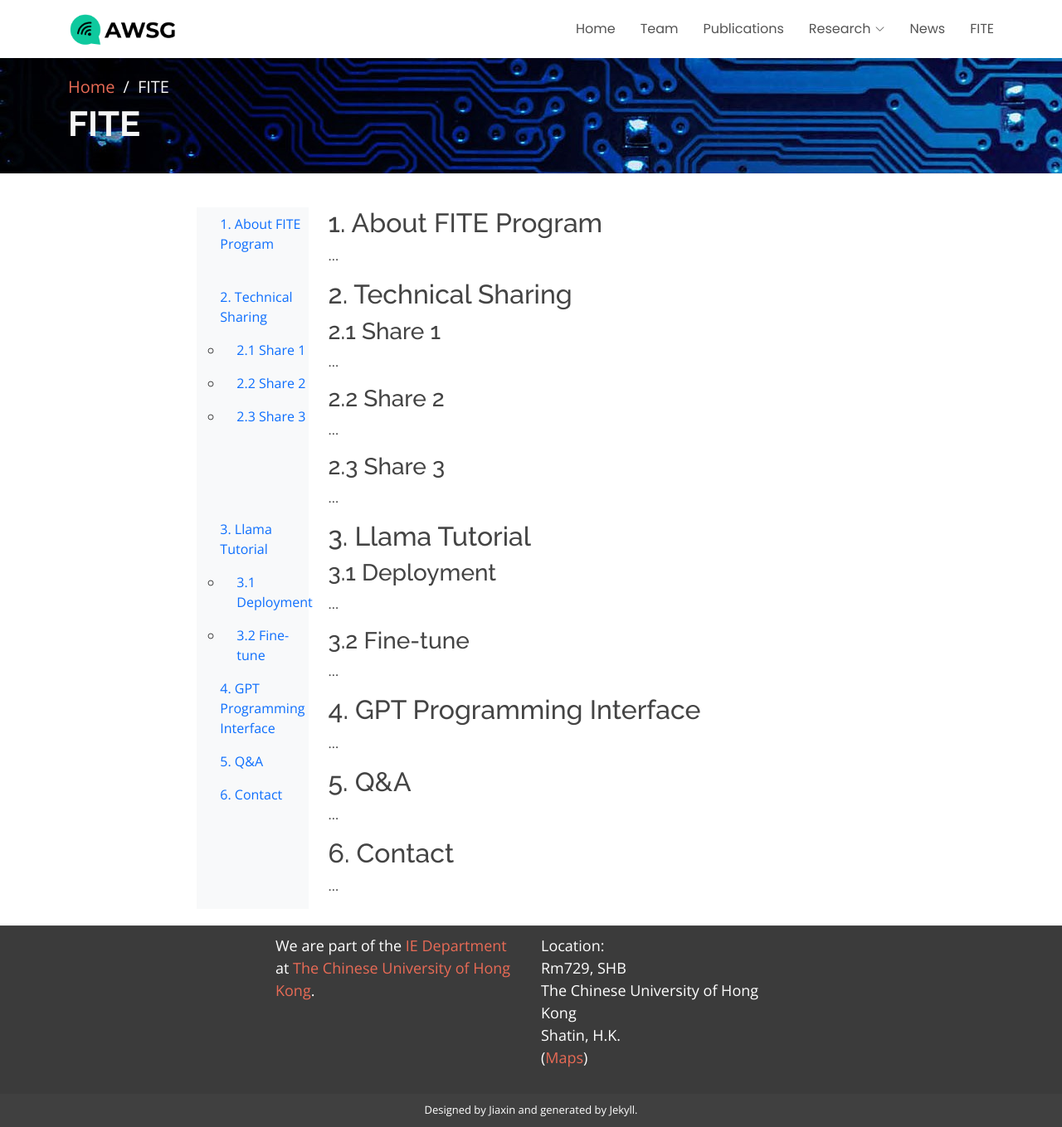
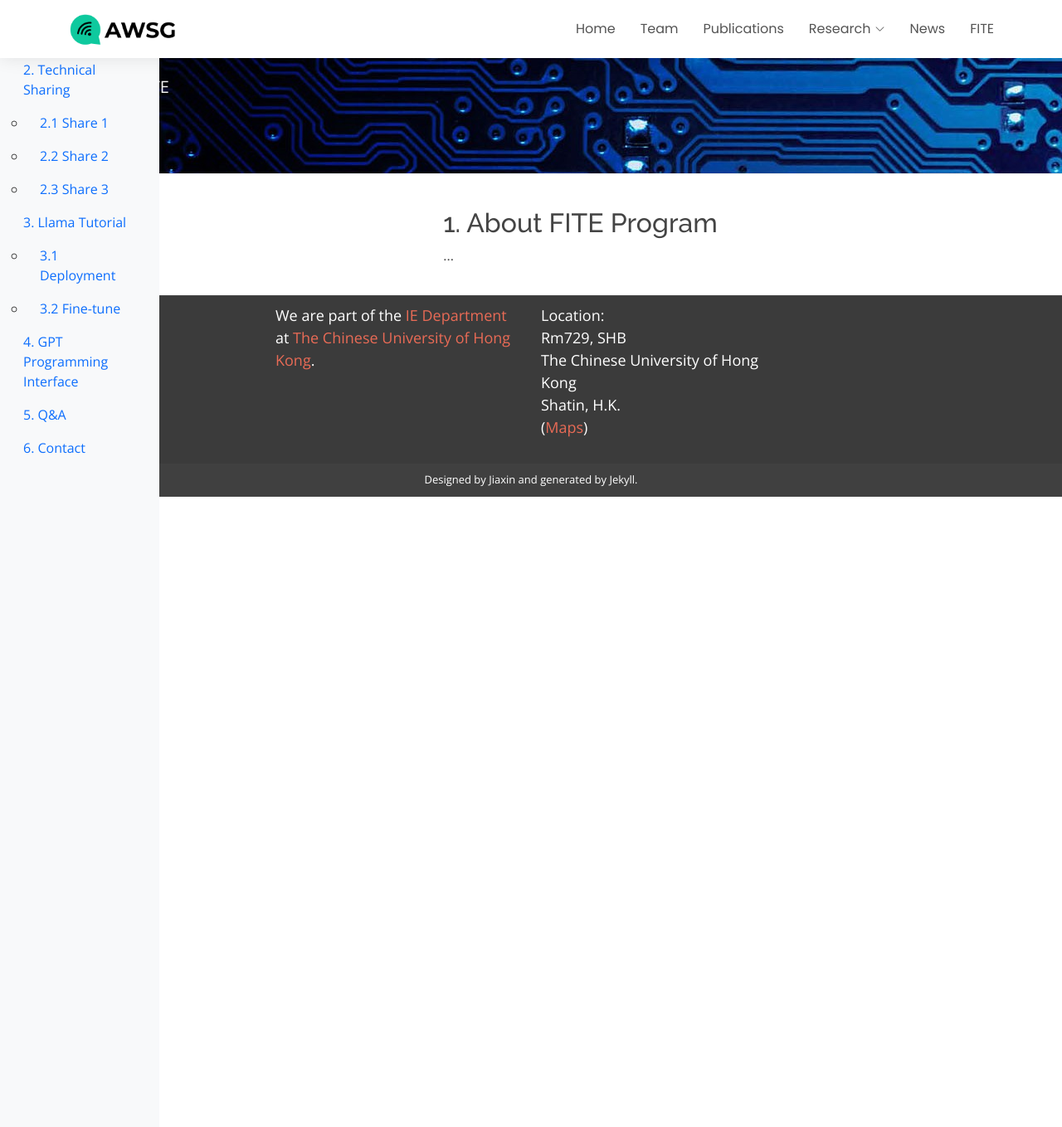
Before and after one commit to HarminChee/AWSG-FITE-Web, a Jekyll site: the page built from _pages/fite.html, in a window 1280 px wide and 1359 px high. Shown: the whole window at 83% size. Built offline with Jekyll 4.4.1, drawn with Linux system fonts in a browser that asks for light colours; nearby versions of some CDN libraries.

Commit message:
Update fite.html

```diff
--- a/_pages/fite.html
+++ b/_pages/fite.html
@@ -10,73 +10,73 @@
       <div class="position-sticky">
         <ul class="nav flex-column">
           <li class="nav-item">
-            <a class="nav-link active" href="#about-fite-program">1. About FITE Program</a>
+            <a class="nav-link active" href="#about-fite-program" onclick="showSection('about-fite-program')">1. About FITE Program</a>
           </li>
           <li class="nav-item">
-            <a class="nav-link" href="#technical-sharing">2. Technical Sharing</a>
+            <a class="nav-link" href="#technical-sharing" onclick="showSection('technical-sharing')">2. Technical Sharing</a>
             <ul>
-              <li><a class="nav-link" href="#share-1">2.1 Share 1</a></li>
-              <li><a class="nav-link" href="#share-2">2.2 Share 2</a></li>
-              <li><a class="nav-link" href="#share-3">2.3 Share 3</a></li>
+              <li><a class="nav-link" href="#share-1" onclick="showSection('share-1')">2.1 Share 1</a></li>
+              <li><a class="nav-link" href="#share-2" onclick="showSection('share-2')">2.2 Share 2</a></li>
+              <li><a class="nav-link" href="#share-3" onclick="showSection('share-3')">2.3 Share 3</a></li>
             </ul>
           </li>
           <li class="nav-item">
-            <a class="nav-link" href="#llama-tutorial">3. Llama Tutorial</a>
+            <a class="nav-link" href="#llama-tutorial" onclick="showSection('llama-tutorial')">3. Llama Tutorial</a>
             <ul>
-              <li><a class="nav-link" href="#deployment">3.1 Deployment</a></li>
-              <li><a class="nav-link" href="#fine-tune">3.2 Fine-tune</a></li>
+              <li><a class="nav-link" href="#deployment" onclick="showSection('deployment')">3.1 Deployment</a></li>
+              <li><a class="nav-link" href="#fine-tune" onclick="showSection('fine-tune')">3.2 Fine-tune</a></li>
             </ul>
           </li>
           <li class="nav-item">
-            <a class="nav-link" href="#gpt-programming-interface">4. GPT Programming Interface</a></li>
+            <a class="nav-link" href="#gpt-programming-interface" onclick="showSection('gpt-programming-interface')">4. GPT Programming Interface</a></li>
           <li class="nav-item">
-            <a class="nav-link" href="#qa">5. Q&A</a></li>
+            <a class="nav-link" href="#qa" onclick="showSection('qa')">5. Q&A</a></li>
           <li class="nav-item">
-            <a class="nav-link" href="#contact">6. Contact</a></li>
+            <a class="nav-link" href="#contact" onclick="showSection('contact')">6. Contact</a></li>
         </ul>
       </div>
     </nav>
 
     <main class="col-md-9 ms-sm-auto col-lg-10 px-md-4">
-      <div id="about-fite-program">
+      <div id="about-fite-program" class="section">
         <h2>1. About FITE Program</h2>
         <p>...</p>
       </div>
-      <div id="technical-sharing">
+      <div id="technical-sharing" class="section">
         <h2>2. Technical Sharing</h2>
-        <div id="share-1">
+        <div id="share-1" class="section">
           <h3>2.1 Share 1</h3>
           <p>...</p>
         </div>
-        <div id="share-2">
+        <div id="share-2" class="section">
           <h3>2.2 Share 2</h3>
           <p>...</p>
         </div>
-        <div id="share-3">
+        <div id="share-3" class="section">
           <h3>2.3 Share 3</h3>
           <p>...</p>
         </div>
       </div>
-      <div id="llama-tutorial">
+      <div id="llama-tutorial" class="section">
         <h2>3. Llama Tutorial</h2>
-        <div id="deployment">
+        <div id="deployment" class="section">
           <h3>3.1 Deployment</h3>
           <p>...</p>
         </div>
-        <div id="fine-tune">
-          <h3>3.2 Fine-tune</h3>
+        <div id="fine-tune" class="section">
+          <h3>3.2 Fine-tune</p>
           <p>...</p>
         </div>
       </div>
-      <div id="gpt-programming-interface">
+      <div id="gpt-programming-interface" class="section">
         <h2>4. GPT Programming Interface</h2>
         <p>...</p>
       </div>
-      <div id="qa">
+      <div id="qa" class="section">
         <h2>5. Q&A</h2>
         <p>...</p>
       </div>
-      <div id="contact">
+      <div id="contact" class="section">
         <h2>6. Contact</h2>
         <p>...</p>
       </div>
@@ -85,7 +85,36 @@
 </div>
 
 <style>
+  #sidebar {
+    position: fixed;
+    top: 0;
+    left: 0;
+    width: 15%;
+    height: 100%;
+    z-index: 1;
+  }
+  main {
+    margin-left: 15%;
+  }
   #sidebar ul ul {
     padding-left: 20px;
   }
+  .section {
+    display: none;
+  }
 </style>
+
+<script>
+  function showSection(id) {
+    var sections = document.querySelectorAll('.section');
+    sections.forEach(function(section) {
+      section.style.display = 'none';
+    });
+    document.getElementById(id).style.display = 'block';
+  }
+
+  // Show the first section by default
+  document.addEventListener('DOMContentLoaded', function() {
+    showSection('about-fite-program');
+  });
+</script>
```
